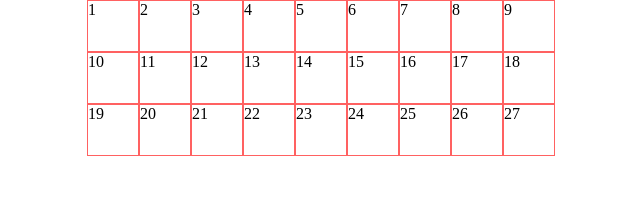
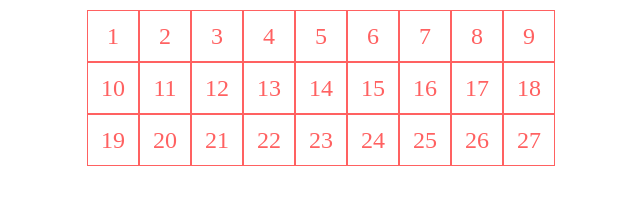
Before and after one commit to JDebon/Bingo, a plain HTML site: page index.html in a window 1280 px wide. Shown: the whole page, without its empty margins (303-943 px from the left). Drawn offline with Linux system fonts and the light colour scheme.

Commit message:
Improved js, split GenerarCarton into aplicarTexto and aplicarEstilo

```diff
--- a/script.js
+++ b/script.js
@@ -30,16 +30,24 @@ var bingo = [
 function GenerarCarton() {
     for (var i = 0; i < bingo.length; i++) {
         var cuadro = document.createElement('div');
-        var num = i + 1;
-        var texto = document.createTextNode(num);
-        cuadro.appendChild(texto);
         var carton = document.getElementById('carton');
         carton.appendChild(cuadro);
-        cuadro.classList.add('cuadro');
-        bingo[i] = cuadro;
-        var numeroString = num.toString();
-        var idCuadro = 'cuadro' + numeroString;
-        cuadro.setAttribute('id', idCuadro);
+        aplicarTexto(cuadro, i);
     }
 }
+function aplicarTexto(cuadro, i) {
+    var texto = document.createElement('p');
+    cuadro.appendChild(texto);
+    var num = i + 1;
+    var numString = document.createTextNode(num);
+    texto.appendChild(numString);
+    aplicarEstilo(cuadro, i, num);
+}
+function aplicarEstilo(cuadro, i, num) {
+    cuadro.classList.add('cuadro');
+    bingo[i] = cuadro;
+    var numeroString = num.toString();
+    var idCuadro = 'cuadro' + numeroString;
+    cuadro.setAttribute('id', idCuadro);
+}
 GenerarCarton();
--- a/styles.css
+++ b/styles.css
@@ -8,9 +8,17 @@ body {
     display: flex;
     flex-wrap: wrap;
     max-width: 500px;
+    margin: 10px;
 }
 .cuadro {
     border: 1px solid rgb(255, 97, 97);
     height: 50px;
     width: 50px;
+    display: flex;
+    justify-content: center;
+    align-items: center;
 }
+p {
+    font-size: 24px;
+    color: rgb(255, 97, 97);
+}
```
